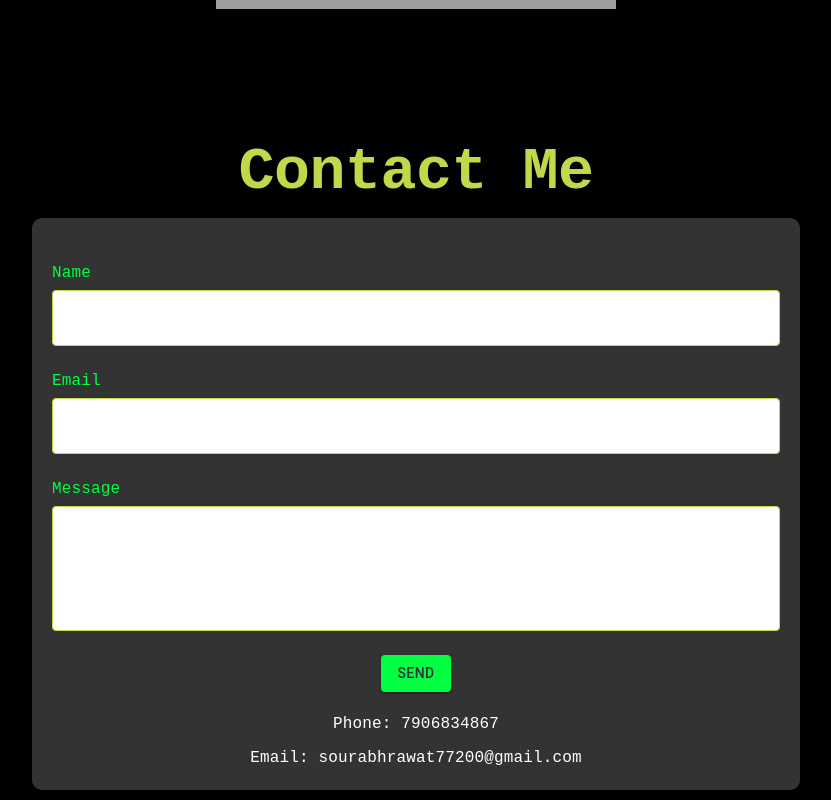
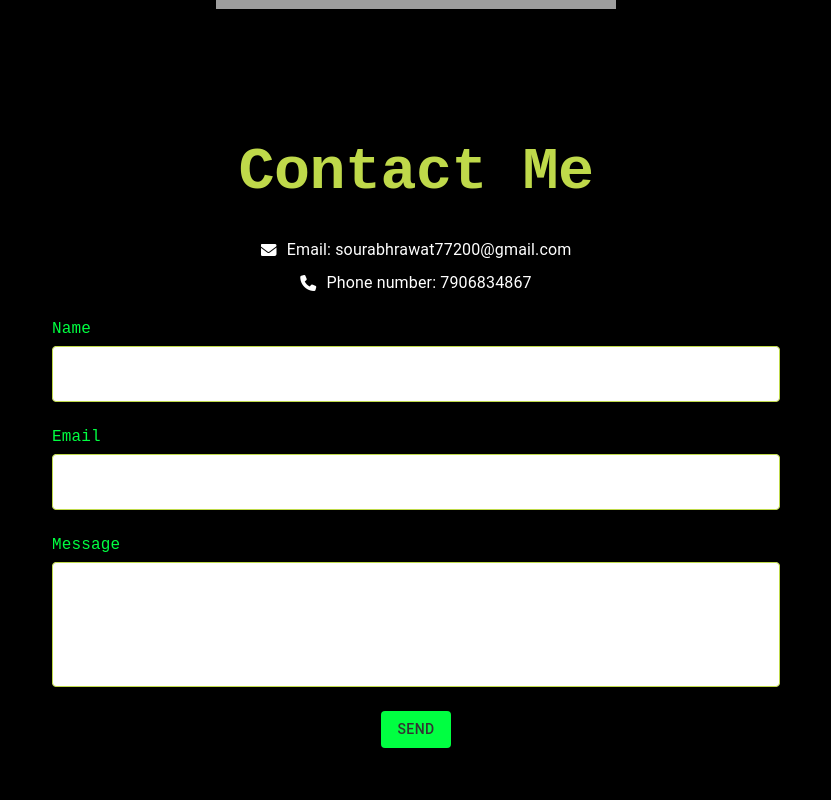
Before and after one commit to sourabh7322/PortFolio, a React (Create React App) app: page / in a window 1280 px wide. Shown: the part 4375-5175 px from the top of the page, without its empty margins (224-1055 px from the left). After the commit the page ends 5153 px from the top, so only its background shows below. Built offline with nearby package versions, Linux system fonts and the light colour scheme; grey boxes are pictures that could not be loaded.

Commit message:
complete

```diff
--- a/src/Components/Contact/Contact.js
+++ b/src/Components/Contact/Contact.js
@@ -1,10 +1,12 @@
 import { Box, Button, TextField, Typography, InputLabel } from '@mui/material';
-import React, { useState } from 'react';
+import React, { useState, useContext } from 'react';
 import emailjs from 'emailjs-com';
 import "./Contact.css";
+import { ThemeContext } from '../../ThemeContext';
 
 const Contact = () => {
     const [formData, setFormData] = useState({ name: '', email: '', message: '' });
+    const { darkMode, toggleTheme } = useContext(ThemeContext);
 
     const handleChange = (e) => {
         setFormData({
@@ -47,11 +49,37 @@ const Contact = () => {
                     width: { xs: '90%', md: '60%' },
                     margin: "10px auto",
                     padding: "20px",
-                    backgroundColor: "#333",
+                    backgroundColor: darkMode ? "black" : "#fff",
                     borderRadius: "10px",
                     boxShadow: "rgba(0, 0, 0, 0.35) 0px 5px 15px"
                 }}
             >
+                <Box
+                    sx={{
+                        display: 'flex',
+                        flexDirection: 'column',
+                        alignItems: 'center',
+                        marginBottom: '20px',
+                        color: darkMode ? "#fff" : "#333",
+                        fontFamily: "monospace"
+                    }}
+                >
+                    <InputLabel
+                        htmlFor="email"
+                        sx={{ display: 'flex', alignItems: 'center', marginBottom: '10px',color: darkMode ? "#fff" : "#333" }}
+                    >
+                        <i className="fa-solid fa-envelope" style={{ marginRight: '10px' }}></i>
+                        Email: sourabhrawat77200@gmail.com
+                    </InputLabel>
+                    <InputLabel
+                        htmlFor="phone"
+                        sx={{ display: 'flex', alignItems: 'center',color: darkMode ? "#fff" : "#333" }}
+                    >
+                        <i className="fa-solid fa-phone" style={{ marginRight: '10px' }}></i>
+                        Phone number: 7906834867
+                    </InputLabel>
+                </Box>
+
                 <Box component="form" onSubmit={handleSubmit} sx={{ mt: 3 }}>
                     <InputLabel
                         htmlFor="name"
@@ -159,28 +187,6 @@ const Contact = () => {
                         Send
                     </Button>
                 </Box>
-                <Typography
-                    variant='body1'
-                    sx={{
-                        color: "#fff",
-                        marginTop: "20px",
-                        textAlign: "center",
-                        fontFamily: "monospace"
-                    }}
-                >
-                    Phone: 7906834867
-                </Typography>
-                <Typography
-                    variant='body1'
-                    sx={{
-                        color: "#fff",
-                        marginTop: "10px",
-                        textAlign: "center",
-                        fontFamily: "monospace"
-                    }}
-                >
-                    Email: sourabhrawat77200@gmail.com
-                </Typography>
             </Box>
         </>
     );
```
